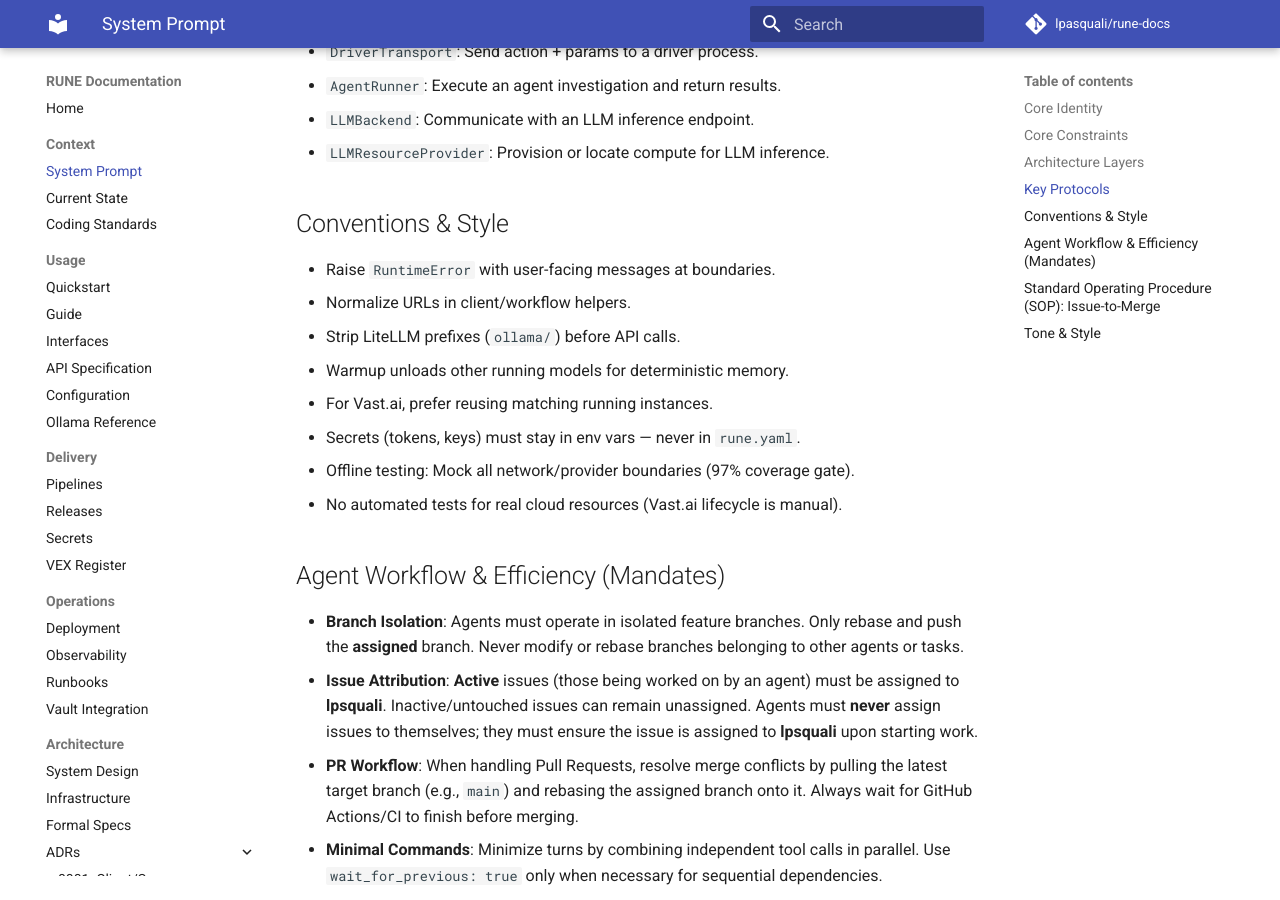
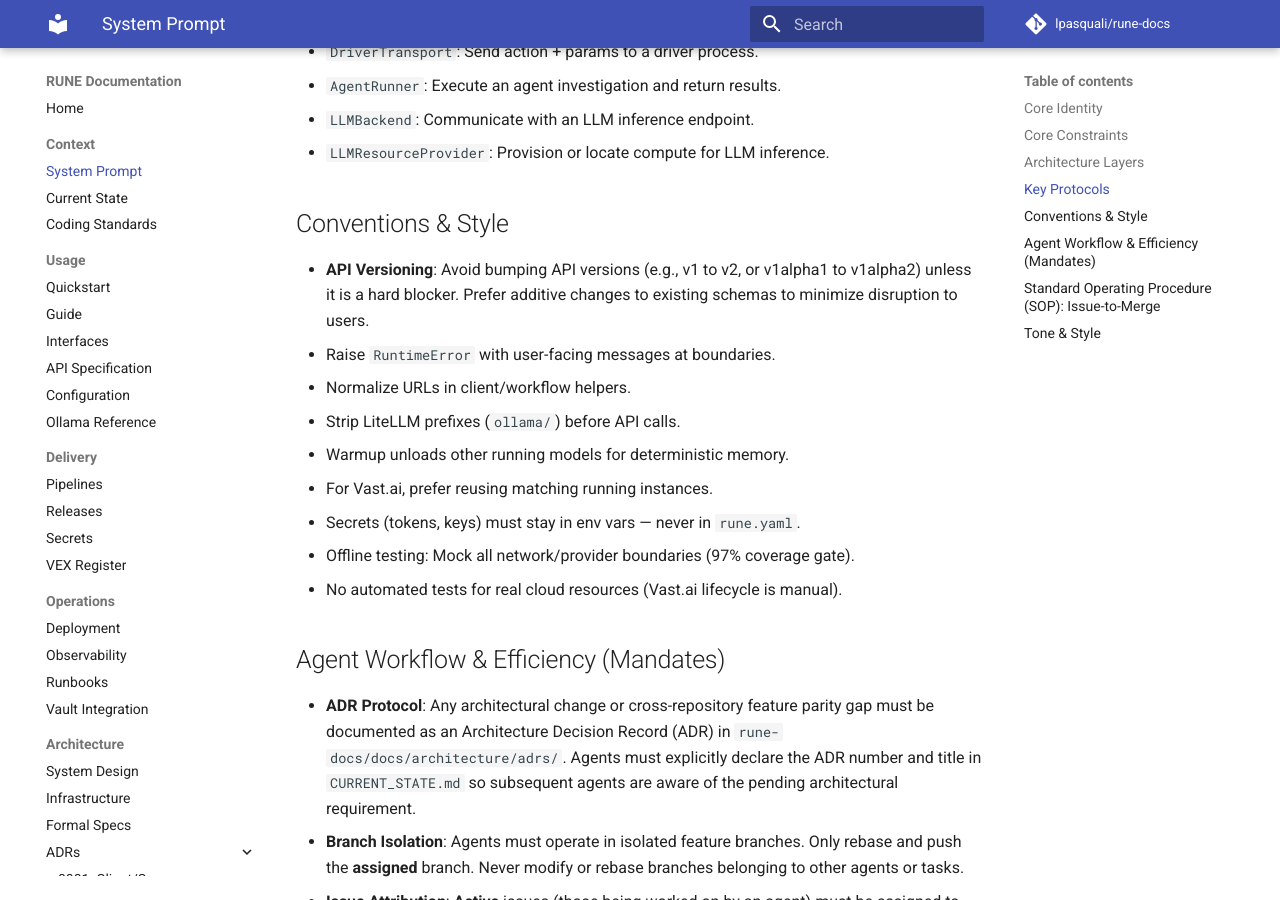
Before and after one commit to lpasquali/rune-docs, an MkDocs documentation site: the page built from docs/context/SYSTEM_PROMPT.md, in a window 1280 px wide and 900 px high, scrolled down 1166 px. Built offline with MkDocs 1.6.1 and Material for MkDocs 9.7.7, drawn with Linux system fonts in a browser that asks for light colours; comment, search, counter and statistics services are not loaded.

Commit message:
docs: establish API versioning constraint as common agent knowledge

```diff
--- a/docs/context/SYSTEM_PROMPT.md
+++ b/docs/context/SYSTEM_PROMPT.md
@@ -40,6 +40,7 @@
 
 ## Conventions & Style
 
+- **API Versioning**: Avoid bumping API versions (e.g., v1 to v2, or v1alpha1 to v1alpha2) unless it is a hard blocker. Prefer additive changes to existing schemas to minimize disruption to users.
 - Raise `RuntimeError` with user-facing messages at boundaries.
 - Normalize URLs in client/workflow helpers.
 - Strip LiteLLM prefixes (`ollama/`) before API calls.
@@ -52,6 +53,7 @@
 
 ## Agent Workflow & Efficiency (Mandates)
 
+- **ADR Protocol**: Any architectural change or cross-repository feature parity gap must be documented as an Architecture Decision Record (ADR) in `rune-docs/docs/architecture/adrs/`. Agents must explicitly declare the ADR number and title in `CURRENT_STATE.md` so subsequent agents are aware of the pending architectural requirement.
 - **Branch Isolation**: Agents must operate in isolated feature branches. Only rebase and push the **assigned** branch. Never modify or rebase branches belonging to other agents or tasks.
 - **Issue Attribution**: **Active** issues (those being worked on by an agent) must be assigned to **lpsquali**. Inactive/untouched issues can remain unassigned. Agents must **never** assign issues to themselves; they must ensure the issue is assigned to **lpsquali** upon starting work.
 - **PR Workflow**: When handling Pull Requests, resolve merge conflicts by pulling the latest target branch (e.g., `main`) and rebasing the assigned branch onto it. Always wait for GitHub Actions/CI to finish before merging.
```
